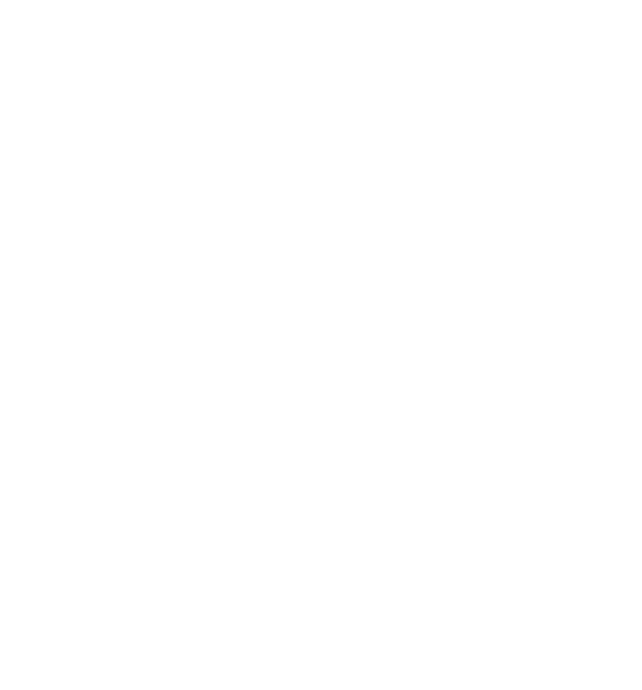
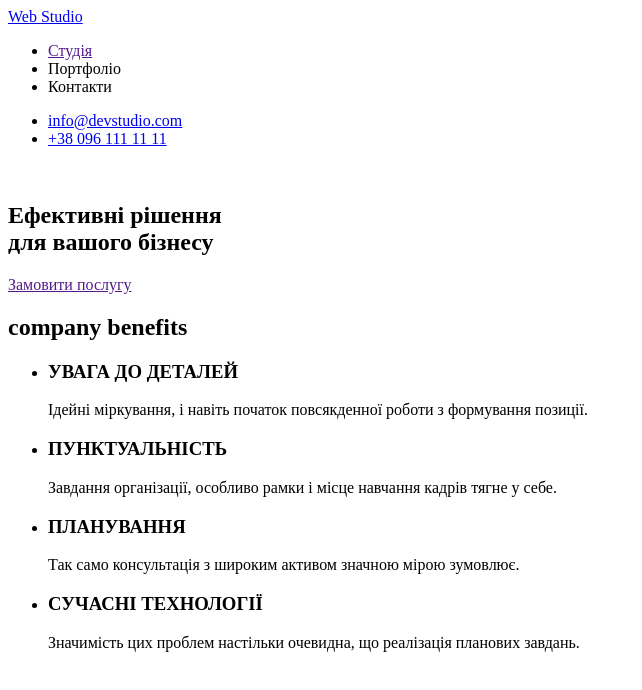
Before and after one commit to VladimirMV/goit-markup-hw-01, a plain HTML site: page index.html in a window 1280 px wide. Shown: the whole page, without its empty margins (0-642 px from the left). Drawn offline with Linux system fonts and the light colour scheme.

Commit message:
Update index.html

```diff
--- a/index.html
+++ b/index.html
@@ -1,5 +1,5 @@
 <!DOCTYPE html>
-<html lang="en">
+<html lang="ur">
 <head>
   <meta charset="UTF-8">
   <meta http-equiv="X-UA-Compatible" content="IE=edge">
@@ -7,6 +7,51 @@
   <title>Document</title>
 </head>
 <body>
+  <header>
+<!-- Logo-->
+    <a href="/">
+       <span>Web</span>  <span>Studio</span>
+    </a>
+    <ul>
+      <li> <a href="">Студія</a></li>
+      <li> <a href=""></a>Портфоліо</li>
+      <li> <a href=""></a>Контакти</li>
+    </ul>
+    <ul>
+      <li><a href="mailto:info@devstudio.com">info@devstudio.com</a></li>
+      <li><a href="tel:+38 096 111 11 11">+38 096 111 11 11</a></li>
+    </ul>
+    <div>
+      <section>
+        <img src="" alt="">
+        <h1>
+          Ефективні рішення <br> для вашого бізнесу
+        </h1>
+        <a href="">Замовити послугу</a>
+      </section>
+      <section>
+        <h2> company benefits</h2>
+        <ul>
+          <li>
+            <h3>УВАГА ДО ДЕТАЛЕЙ</h3>
+            <p>Ідейні міркування, і навіть початок повсякденної роботи з формування позиції.</p>
+          </li>
+          <li>
+            <h3>ПУНКТУАЛЬНІСТЬ</h3>
+            <p>Завдання організації, особливо рамки і місце навчання кадрів тягне у себе.</p>
+          </li>
+          <li>
+            <h3>ПЛАНУВАННЯ</h3>
+            <p>Так само консультація з широким активом значною мірою зумовлює.</p>
+          </li>
+          <li>
+            <h3>СУЧАСНІ ТЕХНОЛОГІЇ</h3>
+            <p>Значимість цих проблем настільки очевидна, що реалізація планових завдань.</p>
+          </li>
+        </ul>
+      </section>
+    </div>
+  </header>
 
 </body>
 </html>
```
